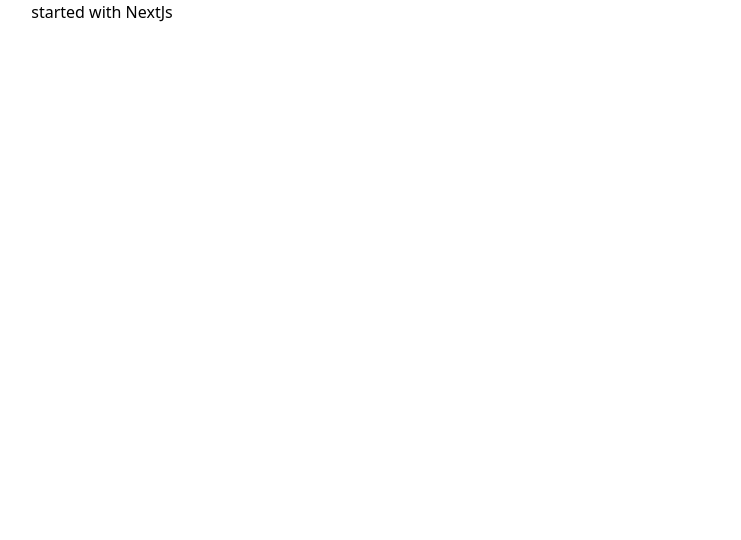
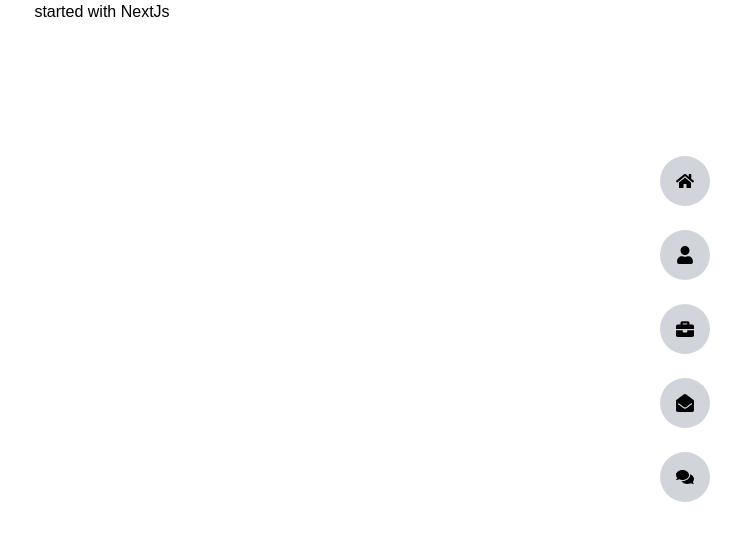
Before and after one commit to Mahdi-Alaee/My-Personal-Website, a Next.js app: page / in a window 1280 px wide. Shown: the top 540 px of the page, without its empty margins (538-1279 px from the left). Built offline with nearby package versions, Linux system fonts and the light colour scheme.

Commit message:
add menu to layout

```diff
--- a/app/layout.tsx
+++ b/app/layout.tsx
@@ -1,4 +1,5 @@
-import './globals.css'
+import Menu from "@/components/Menu/Menu";
+import "./globals.css";
 
 export const metadata = {
   title: "Mahdi Alaee",
@@ -12,7 +13,9 @@ export default function RootLayout({
 }) {
   return (
     <html lang="en">
-      <body>
+      <body className="relative dark:bg-darkColor dark:text-white min-h-screen overflow-hidden">
+      <Menu />
+
         <main>{children}</main>
       </body>
     </html>
--- /dev/null
+++ b/components/Menu/Menu.tsx
@@ -0,0 +1,45 @@
+import {
+  FaHome,
+  FaBriefcase,
+  FaEnvelopeOpen,
+  FaUser,
+  FaComments,
+} from "react-icons/fa";
+// import { MenuItem as MenuItemType } from "../../types";
+import MenuItem from "./MenuItem";
+
+// interface MenuProps {
+//   isMenuOpen: boolean;
+// }
+
+const Menu: React.FC =
+  // <MenuProps>
+  () =>
+    // { isMenuOpen }
+    {
+      const menuItems = [
+        { to: "/", text: "HOME", icon: <FaHome /> },
+        { to: "/about", text: "ABOUT", icon: <FaUser /> },
+        { to: "/portfolio", text: "PORTFOLIO", icon: <FaBriefcase /> },
+        { to: "/contact", text: "CONTACT", icon: <FaEnvelopeOpen /> },
+        { to: "/blog", text: "BLOG", icon: <FaComments /> },
+      ];
+
+      return (
+        <ul
+          className={`fixed w-screen h-screen z-50 pt-16 px-8 bg-gray-300 dark:text-white
+       text-lg duration-500 sm:text-2xl
+        ${
+          //  isMenuOpen ? "left-0" : "-left-[100vw]"
+          ""
+        }
+       lg:bg-transparent lg:right-0 lg:w-60 lg:h-auto lg:text-lg lg:top-20 lg:left-auto lg:flex lg:flex-col lg:items-end`}
+        >
+          {menuItems.map((menuItem, index) => (
+            <MenuItem key={index} {...menuItem} />
+          ))}
+        </ul>
+      );
+    };
+
+export default Menu;
--- /dev/null
+++ b/components/Menu/MenuItem.tsx
@@ -0,0 +1,28 @@
+import React, { ReactNode } from "react";
+import Link from "next/link";
+
+interface MenuItemProps {
+  to: string;
+  icon: ReactNode;
+  text: string;
+}
+
+const MenuItem: React.FC<MenuItemProps> = ({ to, icon, text }) => {
+  return (
+    <Link
+      className="group flex items-center gap-x-4 py-4 border-b duration-200 border-lightBrown last:border-none
+        hover:gap-x-4 sm:gap-x-6 sm:py-5 lg:flex-row-reverse lg:border-none lg:gap-0 lg:py-0 lg:my-3 lg:hover:bg-yellowColor
+        lg:rounded-full"
+      href={to}
+    >
+      <div className="lg:bg-gray-300 lg:dark:bg-lightBrown lg:p-4 lg:rounded-full duration-200 lg:group-hover:bg-yellowColor">
+        {icon}
+      </div>
+      <span className="duration-200 lg:opacity-0 lg:group-hover:opacity-100 lg:pl-6 lg:text-sm">
+        {text}
+      </span>
+    </Link>
+  );
+};
+
+export default MenuItem;
--- a/tailwind.config.ts
+++ b/tailwind.config.ts
@@ -13,6 +13,23 @@ const config: Config = {
         "gradient-conic":
           "conic-gradient(from 180deg at 50% 50%, var(--tw-gradient-stops))",
       },
+      colors: {
+        yellowColor: "#ffb400",
+        darkColor: "#111111",
+        darkBrown: "#252525",
+        lightBrown: "#333333",
+        midBrown: '#2b2a2a'
+      },
+      fontFamily:{
+      sans: ['poppins', 'sans-serif']
+      }
+    },
+    screens: {
+      sm: "576px",
+      md: "768px",
+      lg: "992px",
+      xl: "1200px",
+      xxl: "1400px",
     },
   },
   plugins: [],
```
Also changed, not shown: package.json (+5 -4 lines), 1 other file (tests, documents, lock files or other folders).
